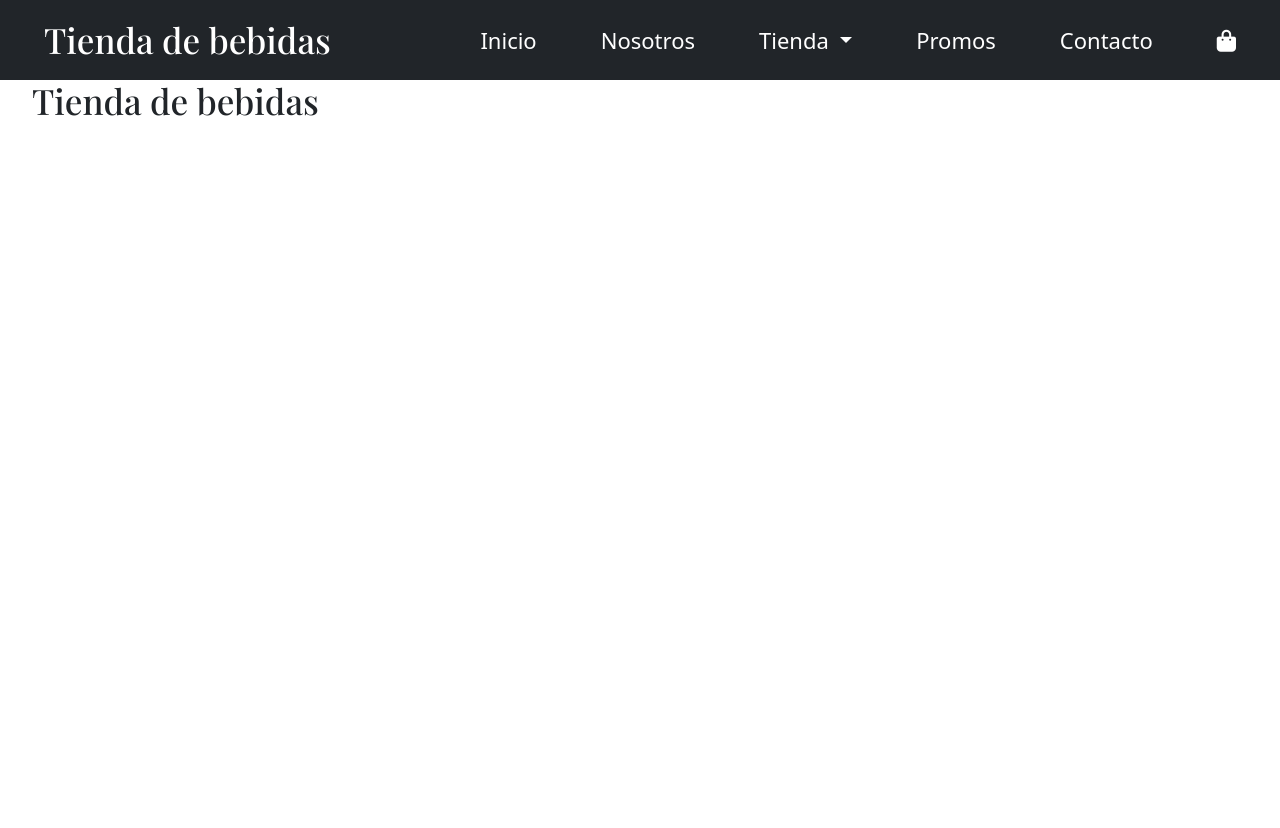
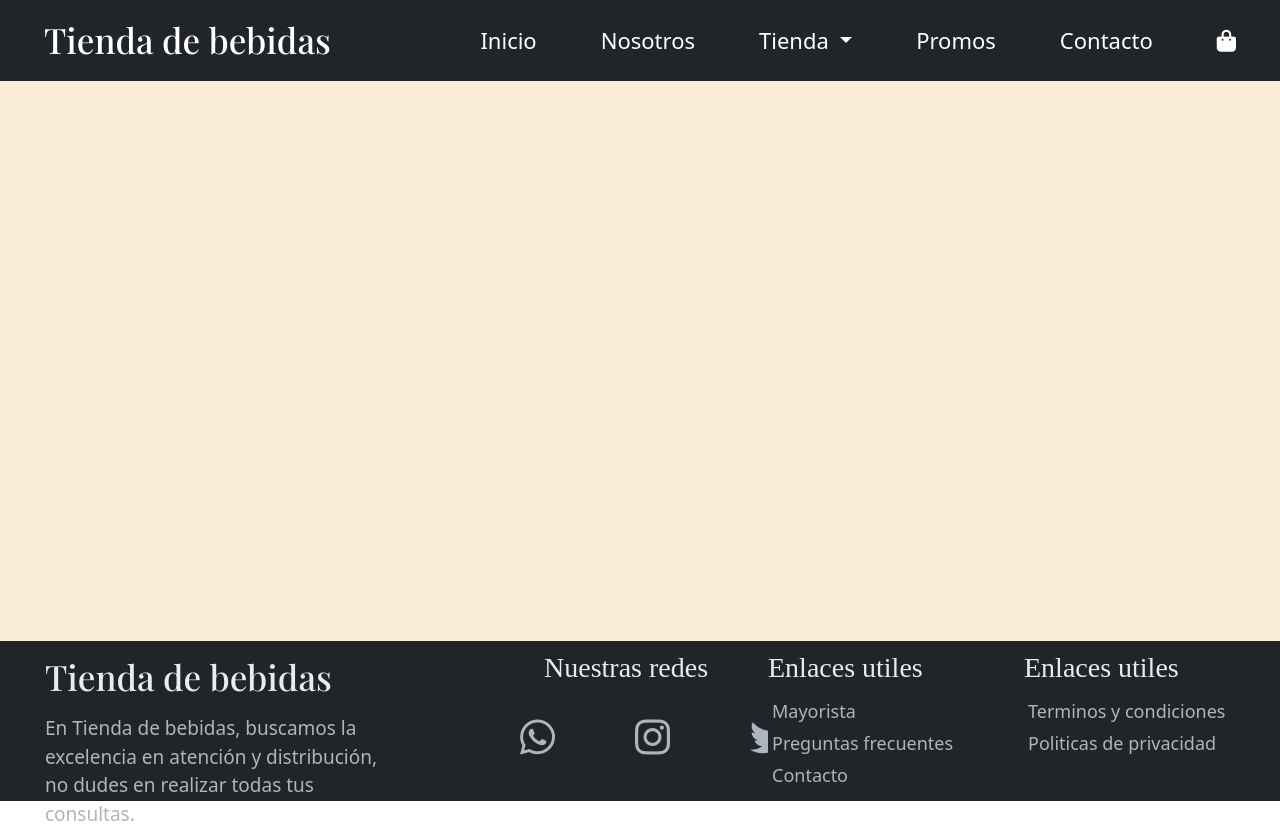
Before and after one commit to SalgueroEzequiel/tienda-de-bebidas, a website: page index.html in a window 1280 px wide. Before the commit the page ends 800 px from the top, so only its background shows below. Drawn offline with nearby package versions, Linux system fonts and the light colour scheme; a web font is replaced by a local one.

Commit message:
Footer listo

```diff
--- a/index.html
+++ b/index.html
@@ -61,13 +61,37 @@
         </nav>
     </header>
     <!-- MAIN -->
-    <main>
-
+    <main class="index-main">
+        <div></div>
     </main>
     <!-- FOOTER -->
     <footer>
-        <div class="lado-izquierdo">
-            <h3 class="navbar-brand"> Tienda de bebidas</h3>
+        <div class="seccion1-footer">
+            <h3> Tienda de bebidas</h3>
+            <p>En Tienda de bebidas, buscamos la excelencia en atención y distribución, no dudes en realizar todas tus consultas.</p>
+        </div>
+        <div class="seccion2-footer">
+            <h3>Nuestras redes</h3>
+            <ul>
+                <a href="https://web.whatsapp.com/"><li><i class="fa-brands fa-whatsapp"></i></li></a>
+                <a href="https://www.instagram.com/"><li><i class="fa-brands fa-instagram"></i></li></a>
+                <a href="https://twitter.com/"><li><i class="fa-brands fa-twitter"></i></li></a>
+            </ul>
+        </div>
+        <div class="seccion3-footer">
+            <h3> Enlaces utiles</h3>
+            <ul>
+                <li>Mayorista</li>
+                <li>Preguntas frecuentes</li>
+                <li>Contacto</li>
+            </ul>
+        </div>
+        <div class="seccion4-footer">
+            <h3> Enlaces utiles</h3>
+            <ul>
+                <li>Terminos y condiciones</li>
+                <li>Politicas de privacidad</li>
+            </ul>
         </div>
     </footer>
 
--- a/scss/main.scss
+++ b/scss/main.scss
@@ -12,3 +12,5 @@
 
 // SECCIONES
 @import "../secciones/header.scss";
+@import "../secciones/footer.scss";
+@import "../secciones/index-main.scss";
--- a/scss/secciones/footer.scss
+++ b/scss/secciones/footer.scss
@@ -0,0 +1,128 @@
+footer {
+    height: 10rem;
+    display: flex;
+
+    div {
+        background-color: #212529;
+    }
+
+    .seccion1-footer {
+        width: 35%;
+        height: 100%;
+        display: flex;
+        flex-wrap: wrap;
+
+        h3 {
+            font-size: 35px;
+            font-family: 'Playfair Display', serif;
+            margin: 15px 45px;
+            color: #e9ecef;
+        }
+
+        p {
+            color: #adb5bd;
+            margin: 1px 45px;
+            font-size: 19px;
+        }
+    }
+
+    .seccion2-footer {
+        background-color: #212529;
+        width: 25%;
+        height: 100%;
+
+        h3 {
+            color: #e9ecef;
+            font-family: 'Cormorant Garamond', serif;
+            padding-top: 10px;
+            padding-left: 6rem;
+
+        }
+
+        ul {
+            width: 100%;
+            display: flex;
+            justify-content: flex-start;
+
+            li {
+                padding: 1.5rem 2.5rem;
+                list-style: none;
+            }
+        }
+
+        .fa-brands.fa-whatsapp {
+            font-size: 40px;
+            color: #adb5bd;
+
+            &:hover {
+                color: green;
+            }
+        }
+
+        .fa-brands.fa-instagram {
+            font-size: 40px;
+            color: #adb5bd;
+
+            &:hover {
+                color: rgb(192, 28, 192);
+            }
+        }
+
+        .fa-brands.fa-twitter {
+            font-size: 40px;
+            color: #adb5bd;
+
+            &:hover {
+                color: rgb(62, 136, 210);
+            }
+        }
+
+    }
+
+    .seccion3-footer {
+        width: 20%;
+        display: flex;
+        flex-direction: column;
+        justify-content: flex-start;
+        h3{
+            color: #e9ecef;
+            font-family: 'Cormorant Garamond', serif;
+            padding-top: 10px;
+        }
+        li{
+            color: #adb5bd;
+            list-style: none;
+            margin-left: -28px;
+            font-size: 18px;
+            padding-top: 5px;
+            text-decoration: none;
+            &:hover{
+                color: white;
+                cursor: pointer;
+            }
+        }
+    }
+    .seccion4-footer {
+        width: 20%;
+        display: flex;
+        flex-direction: column;
+        justify-content: flex-start;
+        h3{
+            color: #e9ecef;
+            font-family: 'Cormorant Garamond', serif;
+            padding-top: 10px;
+        }
+        li{
+            color: #adb5bd;
+            list-style: none;
+            margin-left: -28px;
+            font-size: 18px;
+            padding-top: 5px;
+            text-decoration: none;
+            &:hover{
+                color: white;
+                cursor: pointer;
+            }
+        }
+    }
+}
--- a/scss/secciones/header.scss
+++ b/scss/secciones/header.scss
@@ -1,6 +1,5 @@
 .header{
     background-color: #212529;
-    height: 10vh;
     a{
         color: white;
     }
--- /dev/null
+++ b/scss/secciones/index-main.scss
@@ -0,0 +1,4 @@
+.index-main div{
+    height: 70vh;
+    background-color: antiquewhite;
+}
```
Also changed, not shown: css/style.css.
